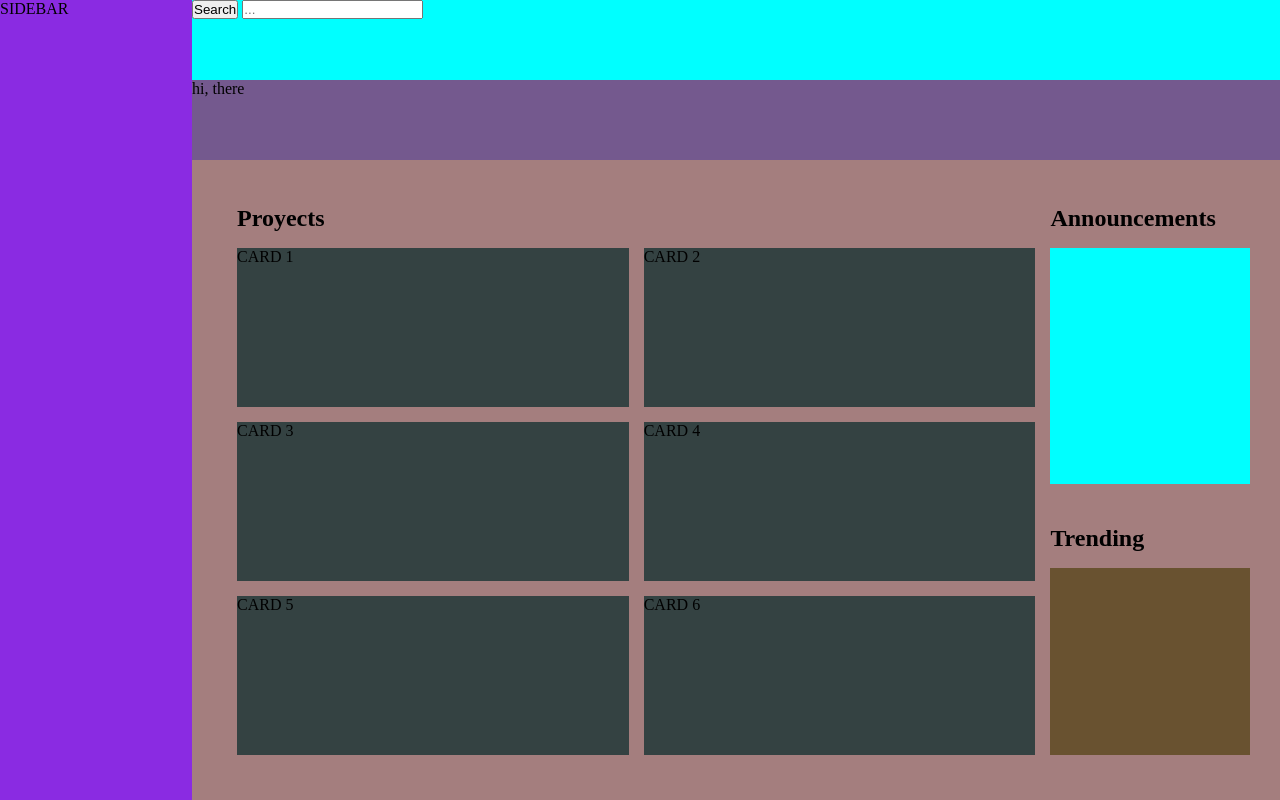
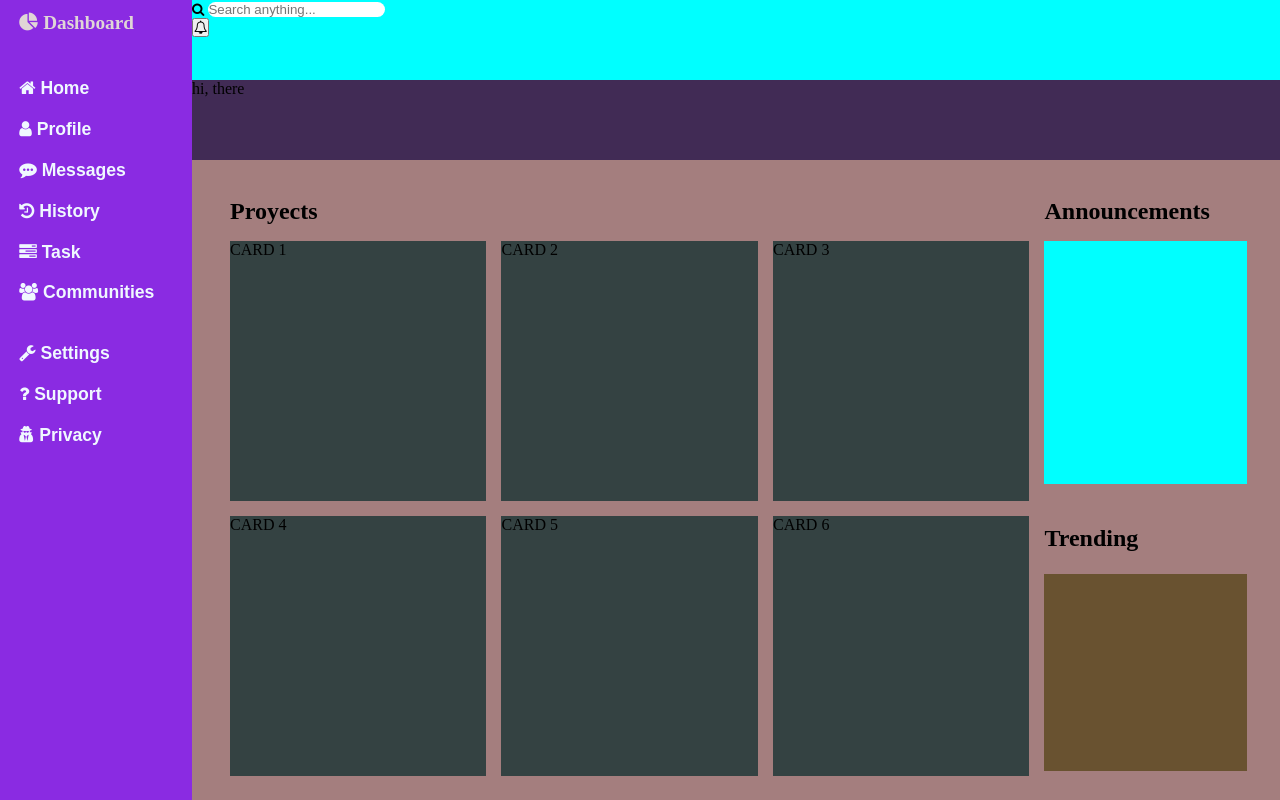
Before and after one commit to lucas-perata/admin_layout, a plain HTML site: page index.html in a window 1280 px wide. Drawn offline with Linux system fonts and the light colour scheme.

Commit message:
Agregado de logos y mejora del layoutgeneral

```diff
--- a/index.html
+++ b/index.html
@@ -5,16 +5,20 @@
     <meta http-equiv="X-UA-Compatible" content="IE=edge">
     <meta name="viewport" content="width=device-width, initial-scale=1.0">
     <link rel="stylesheet" href="style.css">
+    <link rel="stylesheet" href="https://cdnjs.cloudflare.com/ajax/libs/font-awesome/4.7.0/css/font-awesome.min.css">
     <title>Admin Layout</title>
 </head>
 <body>
     <div class="container">
+
         <header>
             <div class="up">
             <form id="form">
-                <button>Search</button>
-                <input type="search" id="query" name="q" placeholder="...">
+                <button class="search"><i class="fa fa-search"></i> </button>
+                <input type="search" id="query" name="q" placeholder="Search anything...">
               </form>
+
+            <button><i class="fa fa-bell-o"></i> </button>
             </div>
 
             <div class="down">
@@ -68,7 +72,18 @@
         </main>
 
         <div class="sidebar">
-            SIDEBAR
+            <h2> <i class="fa fa-pie-chart"></i> Dashboard</h2>
+            <div class="layout">
+              <button class="btn"><i class="fa fa-home"></i> Home</button>
+              <button class="btn"><i class="fa fa-user"></i> Profile</button>
+              <button class="btn"><i class="fa fa-commenting"></i> Messages</button>
+              <button class="btn"> <i class="fa fa-history"></i> History</button>
+              <button class="btn"><i class="fa fa-tasks"></i> Task</button>
+              <button class="btn"><i class="fa fa-users"></i> Communities</button>
+                 <button class="btn" id="settings"><i class="fa fa-wrench"></i> Settings</button>
+             <button class="btn" id="support"><i class="fa fa-question"></i> Support</button>
+             <button class="btn" id="privacy"><i class="fa fa-user-secret"></i> Privacy</button>
+            </div>
         </div>
 
     </div>
--- a/style.css
+++ b/style.css
@@ -1,6 +1,16 @@
 * {
     margin: 0;
     padding: 0;
+}
+
+@media screen and (max-width: 800px) {
+    .container, .main, .right {
+      width: 100%; /* The width is 100%, when the viewport is 800px or smaller */
+    }
+  }
+
+button {
+    cursor:pointer;
 }
 
 .container {
@@ -13,39 +23,107 @@
 header {
     background-color: blue;
     grid-column:  2 ;
+    display: grid;
+    grid-template-rows: 50% 50%;
 }
 
 header .up{
     background-color: aqua;
-    height: 50%;
+
+    grid-row: span 1;
 }
 
 header .down {
-    background-color: rgb(116, 89, 142);
-    height: 50%;
+    background-color: rgb(65, 43, 85);
+
+    grid-row: 2;
 }
+
+input {
+    border-radius: 20px;
+    border-style: none;
+}
+
+ .search {
+     border-style: none;
+    background-color: aqua;
+}
+
 
 .sidebar {
     background-color: blueviolet;
     grid-column: 1;
     grid-row: 1/3;
+
+    display: grid;
+    justify-content: start;
+    grid-template-rows: 7% 50%;
 }
+
+.sidebar > .layout, .sidebar > h2{
+margin-top: 1.5vh;
+margin-left: 1.5vw;
+color: rgb(224, 214, 214);
+}
+
+.sidebar h2{
+    font-size: 1.5vw;
+}
+
+.layout{
+    grid-row: 2;
+    display: grid;
+    }
+
+
+
+.btn {
+    border-style: none;
+    font-weight: 700;
+
+    text-align: start;
+    font-size: 2.2vh;
+    background-color:blueviolet;
+    color: aliceblue;
+
+    width: fit-content;
+}
+
+.btn:hover {
+    color: rgb(243, 204, 231);
+}
+
+#settings {
+    grid-row: 8
+}
+
+#support{
+    grid-row:9
+}
+
+#privacy{
+    grid-row: 10;
+}
+
 
 main {
     background-color: rgb(164, 126, 126);
     grid-column: 2;
     grid-row: 2;
 
-    padding: 45px;
+
+    padding: 38px;
 
     gap: 15px;
 
     display: grid;
-    grid-template-columns: 80% 20%;
-    grid-template-rows: 5% 43% 2% 5% auto;
+    grid-template-columns: 79% 20%;
+    grid-template-rows: 5% 43% 2% 6% 35%;
+    overflow: auto;
 
+    font-size: 2vh;
+}
 
-}
 
 main .content{
 
@@ -54,7 +132,8 @@ main .content{
     grid-row: 2/-1 ;
 
 
-    grid-template-columns: auto auto;
+    grid-template-columns: repeat(auto-fit, minmax(30%, 1fr));
+    grid-auto-rows: 49%;
 
     gap: 15px;
 
@@ -70,8 +149,9 @@ main .trending {
     background-color: rgb(105, 82, 48);
 
     grid-column: 2;
-    grid-row: 5/-1;
+    grid-row: 5/ 6;
 
+    height: auto;
 
 }
 
```
